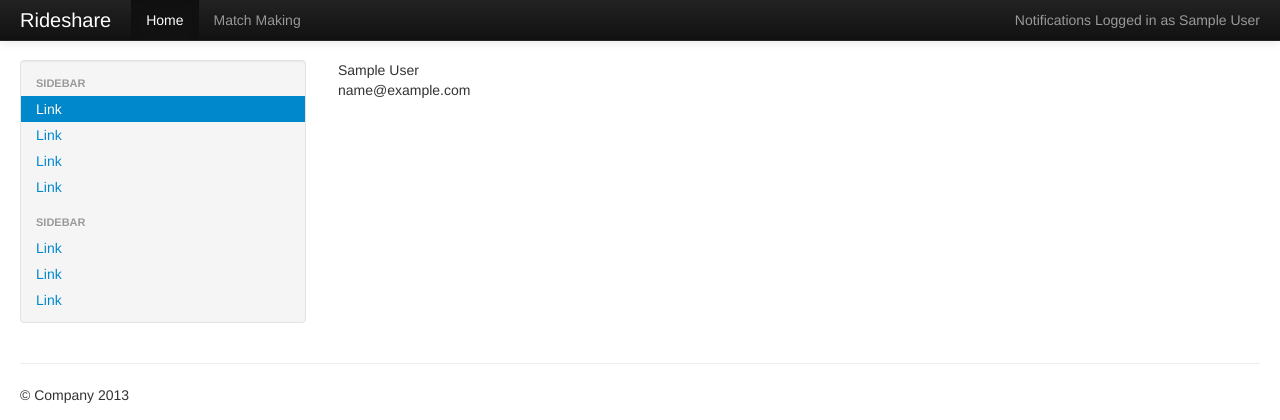
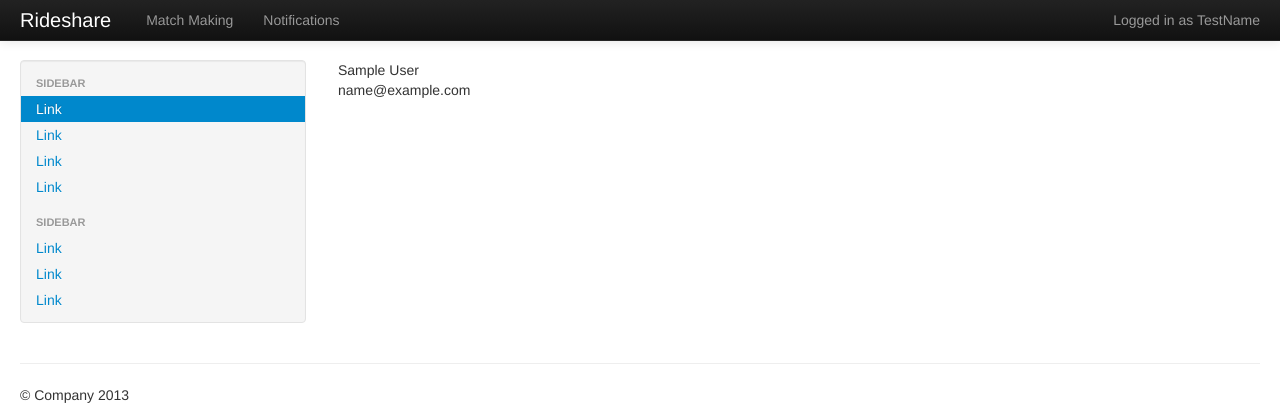
Before and after one commit to moxen9/rideshare, a Flask app: template app/templates/users/profile.html in a window 1280 px wide; the page is wider, and only the part inside the window is pictured. Shown: the top 420 px of that part. Run offline with Flask 2, Linux system fonts and the light colour scheme; the template is opened without the code that fills it: values that come from a table or form of the project are taken from there, others are empty; tables that the repository leaves empty hold one stand-in row (values such as "Sample post"); parts of the project's set-up code (start-up, migrations or seed data) failed here and were passed over.

Commit message:
Update login info to use static session variable.

```diff
--- a/app/__init__.py
+++ b/app/__init__.py
@@ -1,4 +1,4 @@
-from flask import Flask, g
+from flask import Flask, g, session
 from flask.ext.sqlalchemy import SQLAlchemy
 
 app = Flask(__name__)
@@ -13,6 +13,7 @@ def before_request():
     g.db = db
     g.app = app
     g.user = None
+    session['username'] = 'TestName'
 
 # Blueprints
 from app.users.views import mod as usersModule
--- a/app/templates/base.html
+++ b/app/templates/base.html
@@ -42,19 +42,18 @@
             <span class="icon-bar"></span>
             <span class="icon-bar"></span>
           </button>
-          <a class="brand" href="#">Rideshare</a>
+          <a class="brand" href="{{ url_for("app.root") }}">Rideshare</a>
           <div class="nav-collapse collapse">
             <p class="navbar-text pull-right">
-            {% if user %}
-              <a href="{{ url_for("users.notifications", user=user.name) }}" class="navbar-link">Notifications</a>
-              Logged in as <a href="{{ url_for("users.home") }}" class="navbar-link">{{user.name}}</a>
+            {% if session.username %}
+              Logged in as <a href="{{ url_for("users.home") }}" class="navbar-link">{{session.username}}</a>
             {% else %}
               Logged in as <a href="/#" class="navbar-link">Guest</a>
             {% endif %}
             </p>
             <ul class="nav">
-              <li class="active"><a href="#">Home</a></li>
               <li><a href="{{ url_for("app.matching") }}">Match Making</a></li>
+              <li><a href="{{ url_for("users.notifications", user=session.username) }}" class="navbar-link">Notifications</a></li>
             </ul>
           </div><!--/.nav-collapse -->
         </div>
--- a/config.py
+++ b/config.py
@@ -4,7 +4,7 @@ _basedir = os.path.abspath(os.path.dirname(__file__))
 DEBUG = False
 
 #ADMINS = frozenset(['youremail@yourdomain.com'])
-#SECRET_KEY = 'SecretKeyForSessionSigning'
+SECRET_KEY = 'SecretKeyForSessionSigning'
 
 SQLALCHEMY_DATABASE_URI = 'sqlite:///' + os.path.join(_basedir, 'app.db')
 DATABASE_CONNECT_OPTIONS = {}
```
Also changed, not shown: app/views.py (+9 -3 lines).
